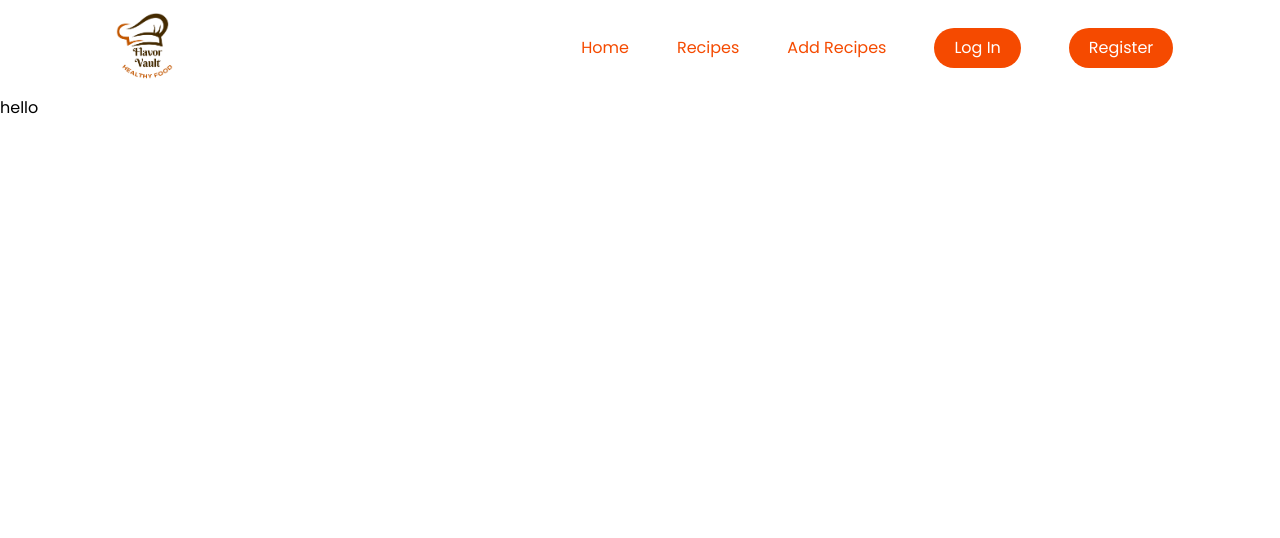
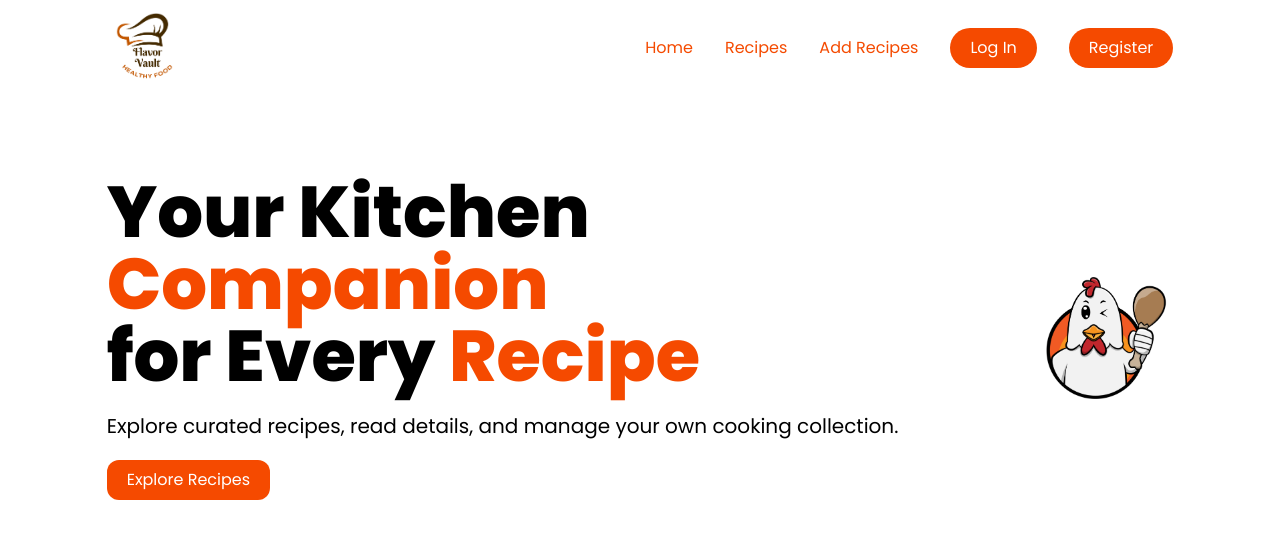
Before and after one commit to obaidullah-miazi-dev/FlavorVault-my-first-next.js-web, a Next.js app: page / in a window 1280 px wide. Shown: the top 538 px of the page. Built offline with nearby package versions, Linux system fonts and the light colour scheme.

Commit message:
added banner section

```diff
--- /dev/null
+++ b/src/app/addRecipes/page.jsx
@@ -0,0 +1,11 @@
+import React from 'react';
+
+const AddRecipes = () => {
+    return (
+        <div>
+            add recipes
+        </div>
+    );
+};
+
+export default AddRecipes;
--- /dev/null
+++ b/src/app/login/page.jsx
@@ -0,0 +1,11 @@
+import React from 'react';
+
+const Login = () => {
+    return (
+        <div>
+            login
+        </div>
+    );
+};
+
+export default Login;
--- a/src/app/page.jsx
+++ b/src/app/page.jsx
@@ -1,9 +1,10 @@
+import Banner from '@/components/Banner';
 import React from 'react';
 
 const page = () => {
   return (
     <>
-      hello
+      <Banner />
     </>
   );
 };
--- /dev/null
+++ b/src/app/recipes/page.jsx
@@ -0,0 +1,11 @@
+import React from 'react';
+
+const Recipes = () => {
+    return (
+        <div>
+            Recipes
+        </div>
+    );
+};
+
+export default Recipes;
--- /dev/null
+++ b/src/app/register/page.jsx
@@ -0,0 +1,11 @@
+import React from 'react';
+
+const Register = () => {
+    return (
+        <div>
+            register
+        </div>
+    );
+};
+
+export default Register;
--- /dev/null
+++ b/src/components/Banner.jsx
@@ -0,0 +1,24 @@
+import React from 'react';
+import Button from './Button';
+import Image from 'next/image';
+import Link from 'next/link';
+
+const Banner = () => {
+    return (
+        <div className='flex justify-between items-center w-10/12 mx-auto mt-20 gap-36'>
+            {/* banner content */}
+            <div>
+                <h1 className='text-7xl font-extrabold mb-5'>Your Kitchen <span className='text-orange-600'>Companion</span> <br /> for Every <span className='text-orange-600'>Recipe</span></h1>
+                <p className='text-xl text-nowrap mb-5'>Explore curated recipes, read details, and manage your own cooking collection.</p>
+                <Link href='/recipes'><Button className={`rounded-xl`}>Explore Recipes</Button></Link>
+            </div>
+
+            {/* banner image  */}
+            <div>
+                <Image src="/images/BannerImage.png" alt="logo" width={800} height={800} />
+            </div>
+        </div>
+    );
+};
+
+export default Banner;
--- a/src/components/Navbar.jsx
+++ b/src/components/Navbar.jsx
@@ -7,7 +7,7 @@ const Navbar = () => {
   return (
     <nav className="py-2 flex items-center w-10/12 mx-auto justify-between">
       <Image src="/images/Logo.png" alt="logo" width={80} height={80} />
-      <div className="flex justify-between items-center gap-12 text-orange-600">
+      <div className="flex justify-between items-center gap-8 text-orange-600">
         <Link href="/">Home</Link>
         <Link href="/recipes">Recipes</Link>
         <Link href="/addRecipes">Add Recipes</Link>
```
Also changed, not shown: public/images/BannerImage.png (added).
